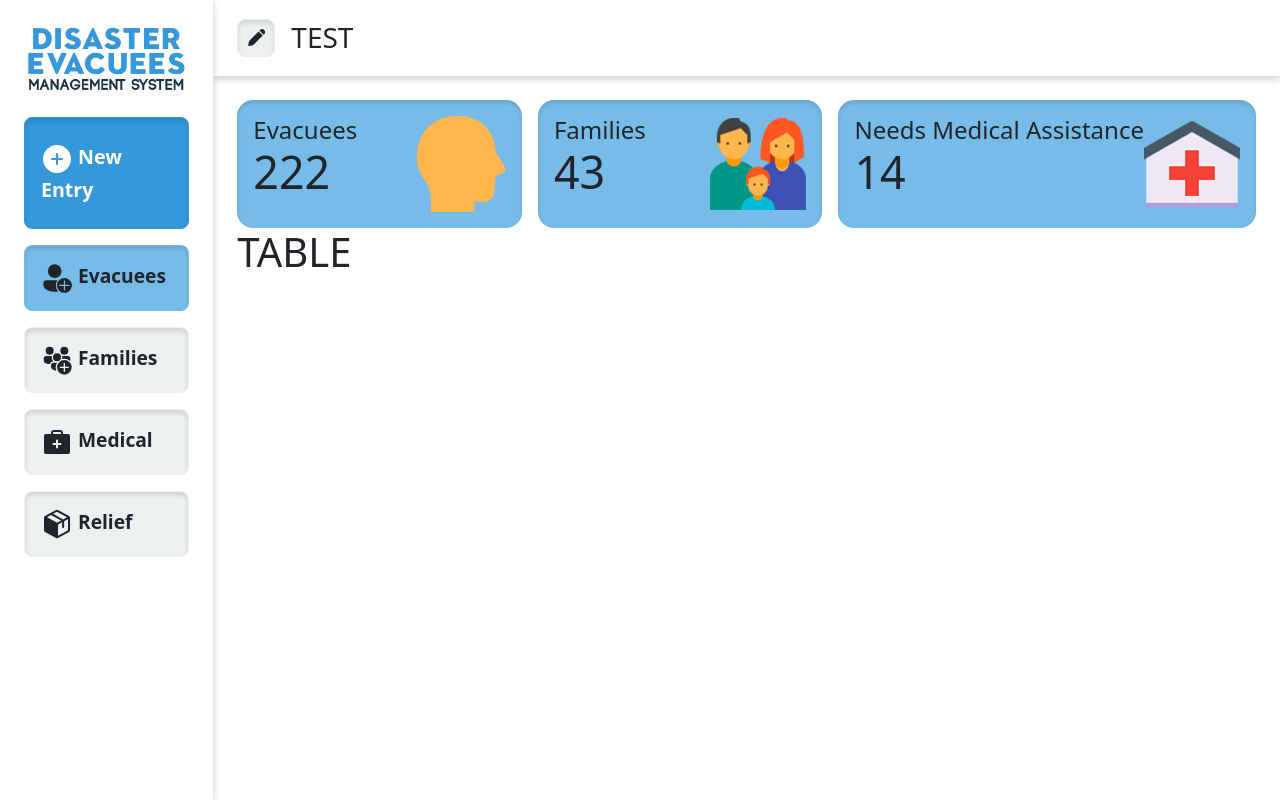
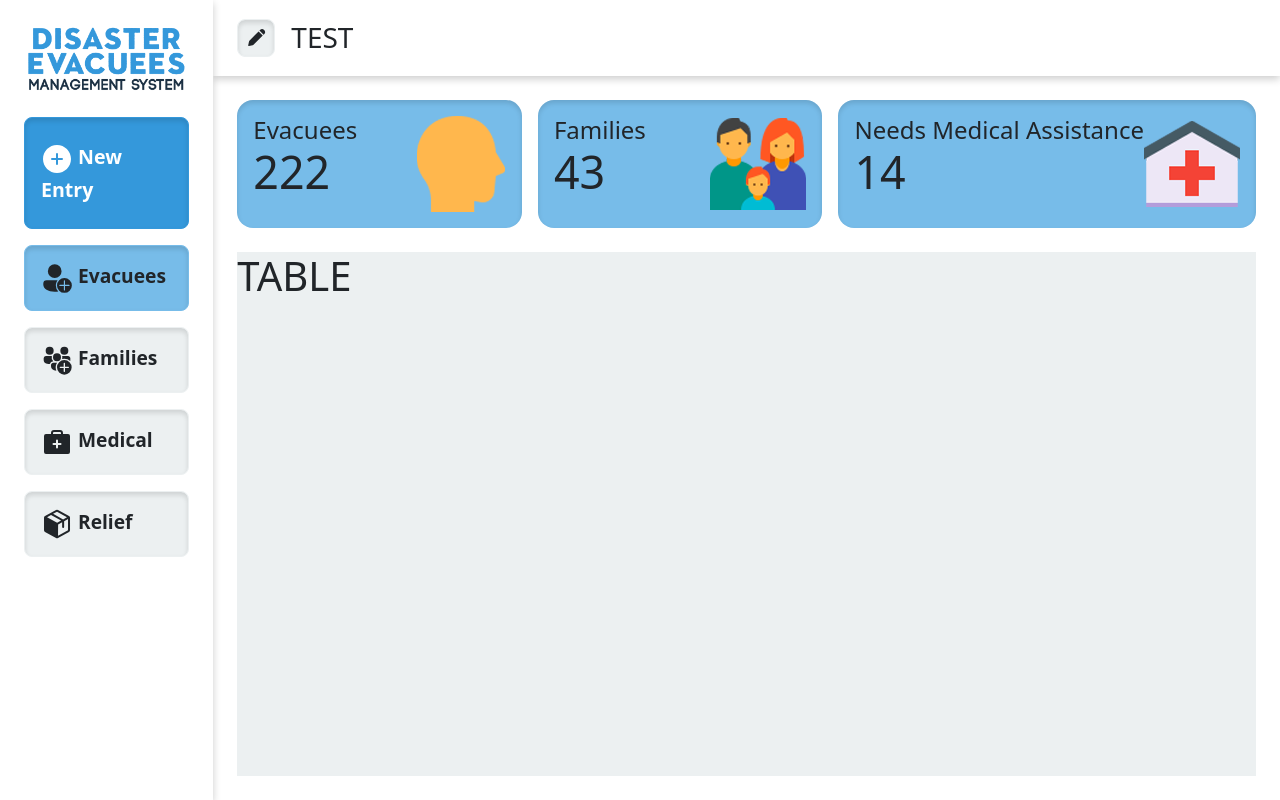
Before and after one commit to iooosef/dems, a Vue app: page / in a window 1280 px wide. Built offline with nearby package versions, Linux system fonts and the light colour scheme.

Commit message:
set mainTable to fill the remaining space

```diff
--- a/src/App.vue
+++ b/src/App.vue
@@ -31,7 +31,7 @@
           </div>
           <h3 class="ms-3">TEST</h3>
         </header>
-        <main class="w-100 p-4">
+        <main class="w-100 p-4 d-flex flex-column">
           <AnalyticsCard />
           <MainTable />
         </main>
@@ -69,6 +69,10 @@ export default {
 <style lang="scss" scoped>
 @import "@/assets/styles/variables.scss";
 
+main {
+  height: calc(100% - #{$header-height});
+}
+
 nav {
   box-shadow: $box-shadow-dems;
 }
--- a/src/components/MainTable.vue
+++ b/src/components/MainTable.vue
@@ -1,5 +1,5 @@
 <template>
-    <div>
+    <div class="mt-4 flex-grow-1 bg-dems-light">
         <h1>TABLE</h1>
     </div>
 </template>
```
